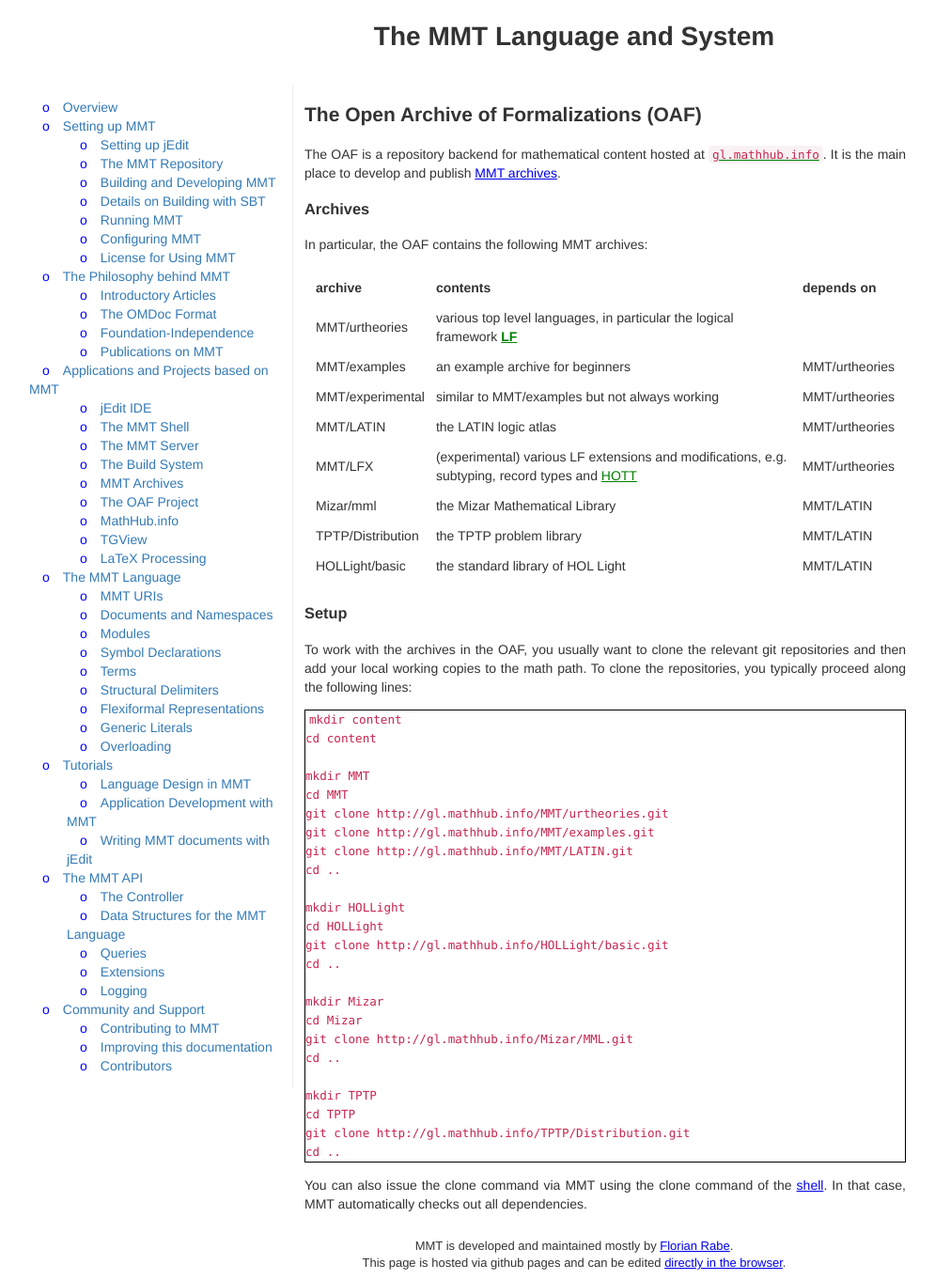
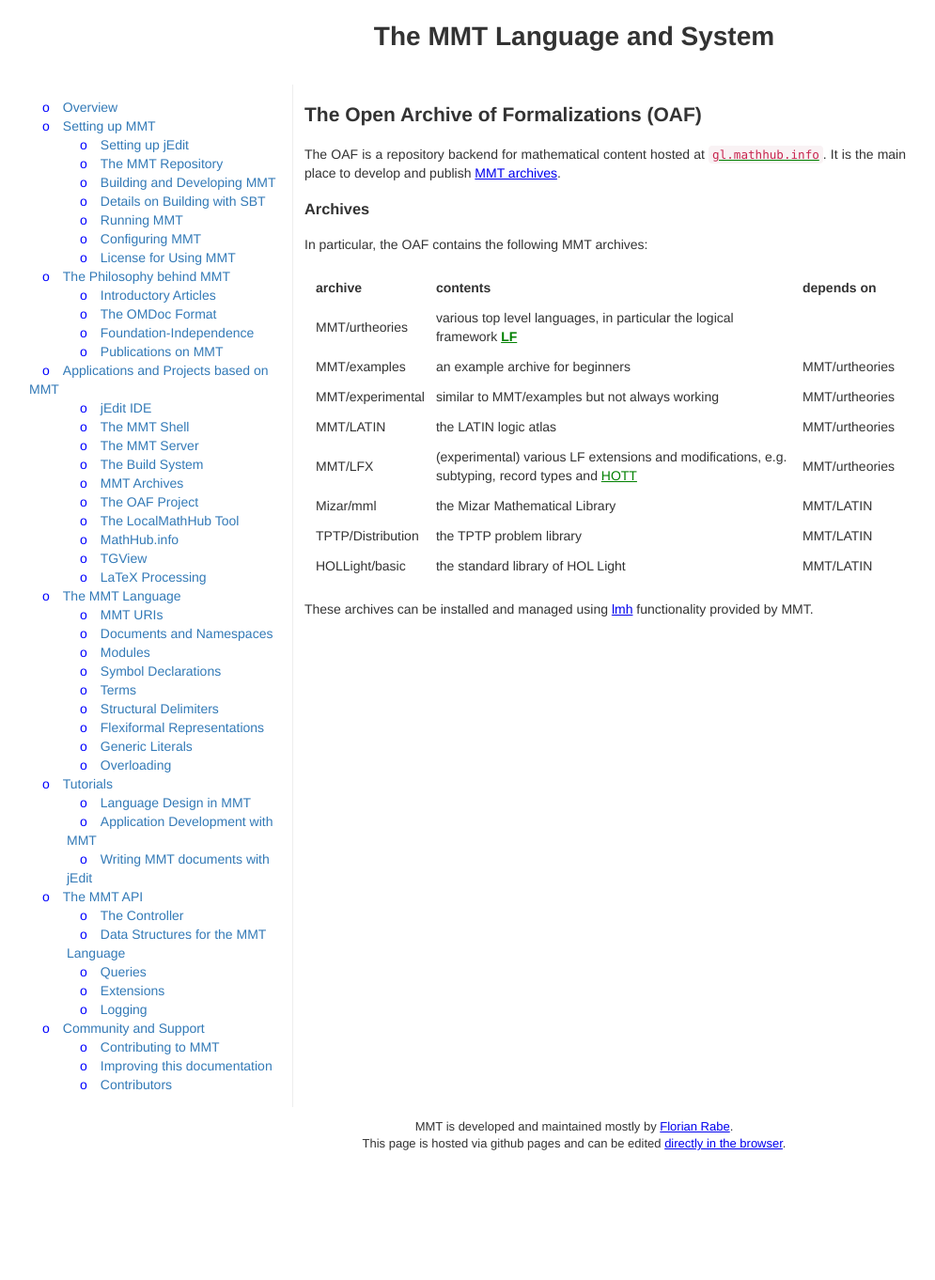
Before and after one commit to UniFormal/uniformal.github.io, a Jekyll site: the page built from doc/applications/oaf.md, in a window 1280 px wide. Shown: the whole page at 94% size, without its empty margins (29-1024 px from the left). Built offline with Jekyll 4.4.1, drawn with Linux system fonts in a browser that asks for light colours; after the commit the page ends 1235 px from its top, so only the background shows below that.

Commit message:
Add lmh documentation

````diff
--- a/_includes/menu.html
+++ b/_includes/menu.html
@@ -29,6 +29,7 @@
      <li><a href="/doc/applications/building.html">The Build System</a></li>
      <li><a href="/doc/applications/archives.html">MMT Archives</a></li>
      <li><a href="/doc/applications/oaf.html">The OAF Project</a></li>
+     <li><a href="/doc/applications/lmh.html">The LocalMathHub Tool</a></li>
      <li><a href="/doc/applications/mathhub.html">MathHub.info</a></li>
      <li><a href="/doc/applications/tgview.html">TGView</a></li>
      <li><a href="/doc/applications/latex.html">LaTeX Processing</a></li>
--- a/doc/applications/oaf.md
+++ b/doc/applications/oaf.md
@@ -19,35 +19,5 @@
 TPTP/Distribution	| the TPTP problem library	| MMT/LATIN
 HOLLight/basic	| the standard library of HOL Light	| MMT/LATIN
 
-### Setup
-To work with the archives in the OAF, you usually want to clone the relevant git repositories and then add your local working copies to the math path.
-To clone the repositories, you typically proceed along the following lines:
 
-```
-mkdir content
-cd content
-
-mkdir MMT
-cd MMT
-git clone http://gl.mathhub.info/MMT/urtheories.git
-git clone http://gl.mathhub.info/MMT/examples.git
-git clone http://gl.mathhub.info/MMT/LATIN.git
-cd ..
-
-mkdir HOLLight
-cd HOLLight
-git clone http://gl.mathhub.info/HOLLight/basic.git
-cd ..
-
-mkdir Mizar
-cd Mizar
-git clone http://gl.mathhub.info/Mizar/MML.git
-cd ..
-
-mkdir TPTP
-cd TPTP
-git clone http://gl.mathhub.info/TPTP/Distribution.git
-cd ..
-```
-
-You can also issue the clone command via MMT using the clone command of the [shell](shell.html). In that case, MMT automatically checks out all dependencies.
+These archives can be installed and managed using [lmh](doc/applications/lmh/) functionality provided by MMT.
````
Also changed, not shown: doc/applications/lmh.md (added, +42 -0 lines).
